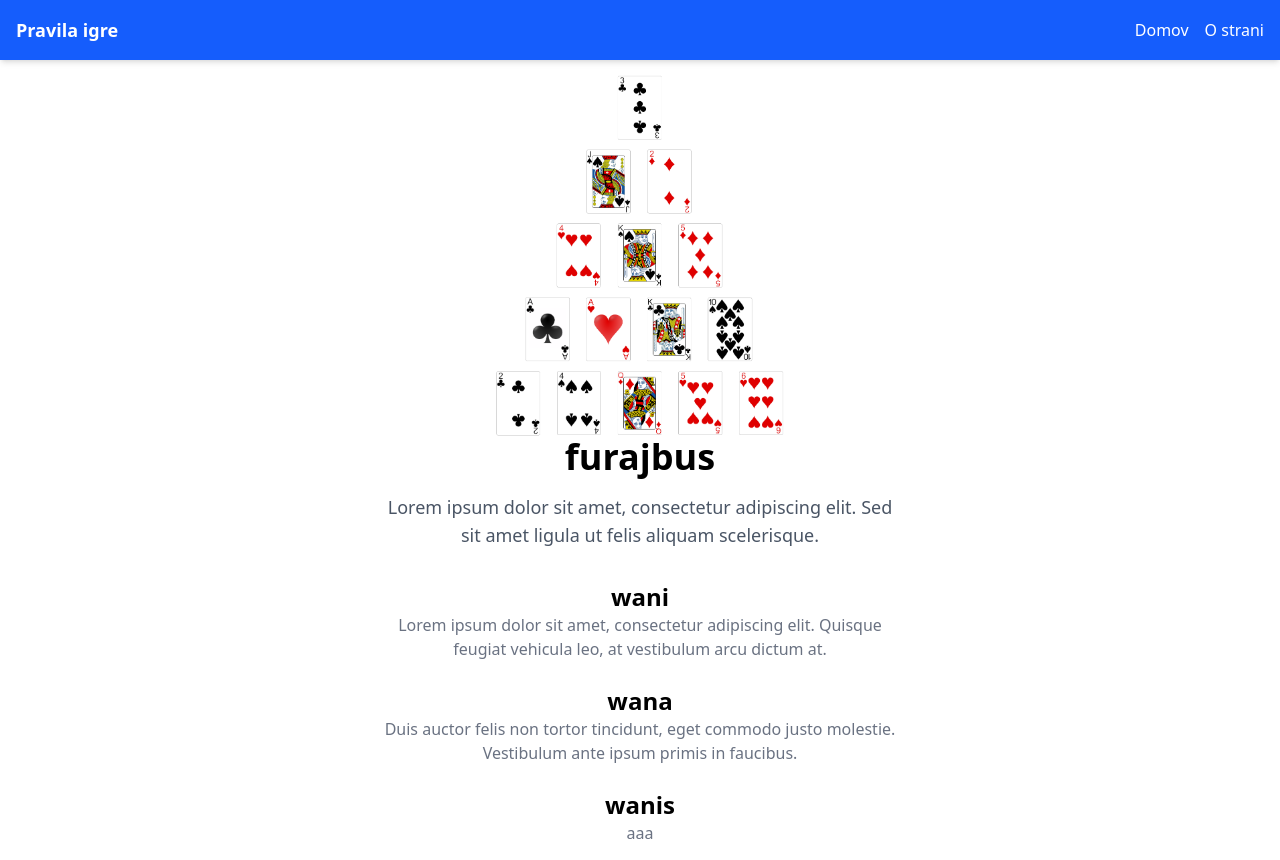
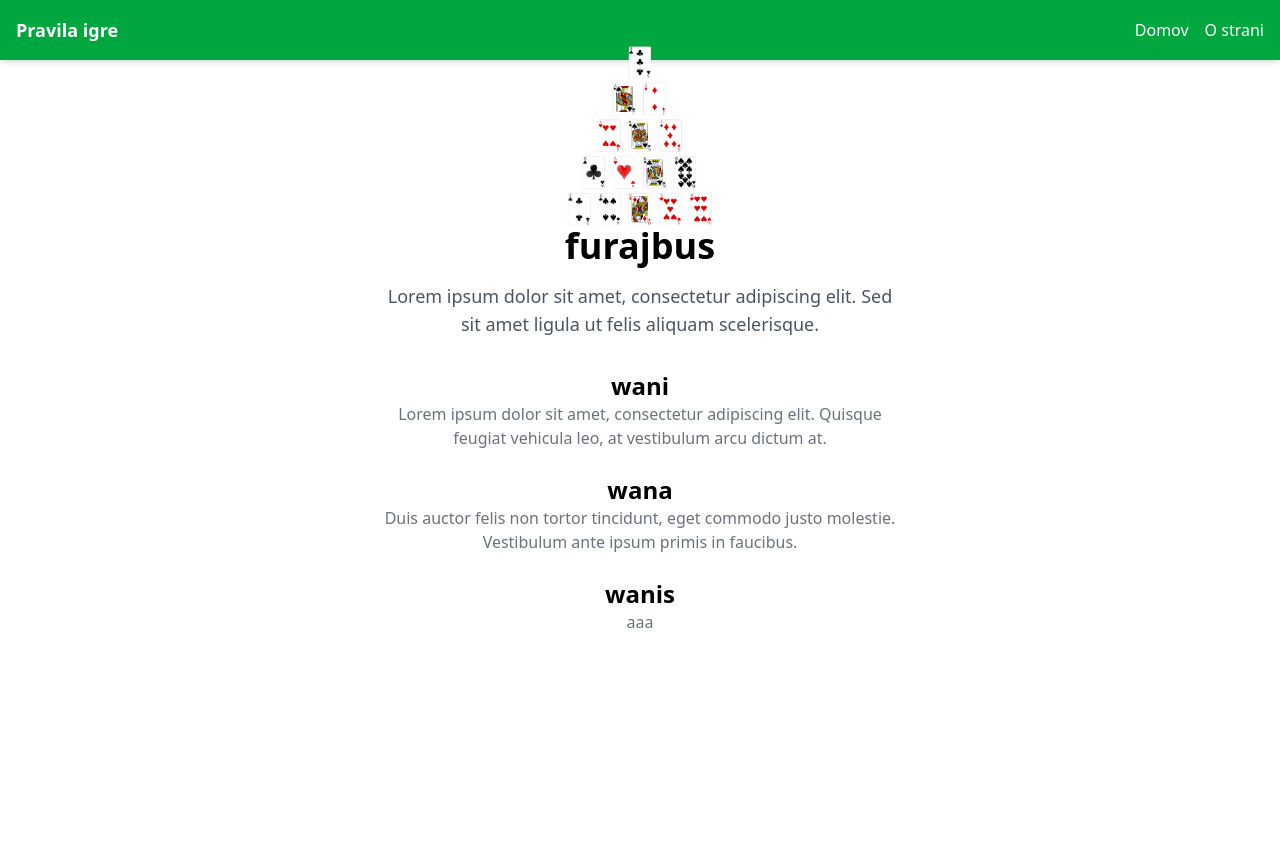
Before and after one commit to Urichh/furajbus, an Angular app: page / in a window 1280 px wide. Built offline with nearby package versions, Linux system fonts and the light colour scheme.

Commit message:
changed banner size responively (?)

```diff
--- a/src/app/app.component.html
+++ b/src/app/app.component.html
@@ -1,4 +1,4 @@
-<nav class="bg-blue-600 p-4 shadow-md">
+<nav class="bg-green-600 p-4 shadow-md">
     <div class="container mx-auto flex justify-between items-center">
         <div class="text-white text-lg font-bold">Pravila igre</div>
         <div class="space-x-4">
--- a/src/app/home/home.component.html
+++ b/src/app/home/home.component.html
@@ -1,5 +1,6 @@
 <div class="flex flex-col items-center justify-center min-h-screen text-center px-6">
-    <img src="../../karte_default.png" alt="logo?" id="banner">
+    <img src="../../karte_default.png" id="banner" alt="logo?" class="w-1/3 md:w-1/5 lg:w-1/6 xl:w-1/8 h-auto mx-auto" style="margin-top: -15em" />
+
     <h1 class="text-4xl font-bold mb-4">furajbus</h1>
     <p class="text-lg text-gray-600 max-w-lg">
         Lorem ipsum dolor sit amet, consectetur adipiscing elit. Sed sit amet ligula ut felis aliquam scelerisque.
--- a/src/styles.css
+++ b/src/styles.css
@@ -4,8 +4,8 @@
 @tailwind components;
 @tailwind utilities;
 
-#banner {
+/*#banner {
     max-width: 25%;
     height: auto;
     display: block;
-}
+}*/
```
